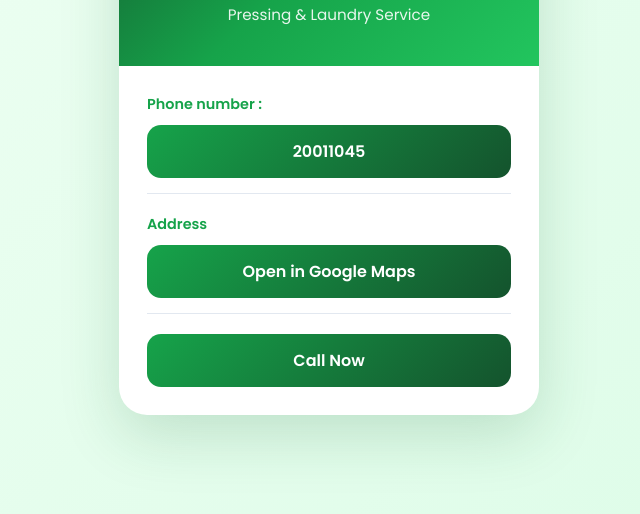
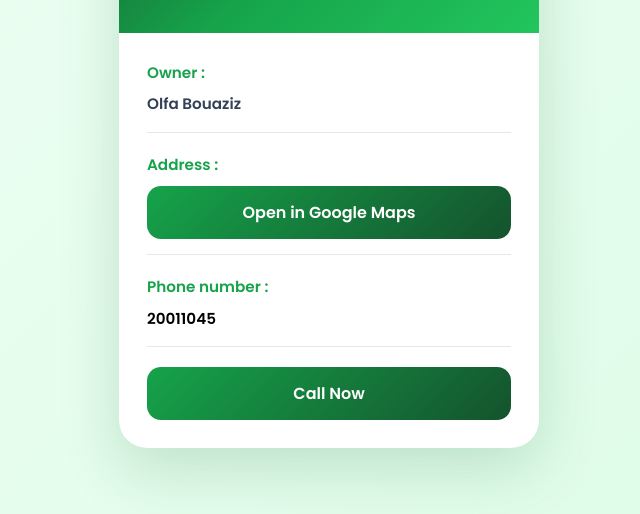
Before and after one commit to naimCheikhrouhou/ecolav, a plain HTML site: page index.html in a window 1280 px wide. Shown: the part 286-800 px from the top of the page, without its empty margins (311-951 px from the left). Drawn offline with Linux system fonts and the light colour scheme.

Commit message:
final version 1

```diff
--- a/index.html
+++ b/index.html
@@ -84,7 +84,7 @@
 
     .label{
       color:#16a34a;
-      font-size:0.9rem;
+      font-size:0.95rem;
       font-weight:600;
       margin-bottom:8px;
     }
@@ -93,6 +93,7 @@
       color:#334155;
       font-size:0.95rem;
       line-height:1.6;
+      font-weight:600;
       word-break:break-word;
     }
 
@@ -128,18 +129,23 @@
     <div class="content">
 
       <div class="item">
-      <div class="label" style="margin-bottom:8px;">Phone number :</div>
-      <a class="button" href="tel:20011045">
-        20011045
-      </a>
-    </div>
+        <div class="label">Owner :</div>
+        <div class="value">Olfa Bouaziz</div>
+      </div>
 
       <div class="item">
-        <div class="label">Address</div>
+        <div class="label">Address :</div>
         <a class="button" href="https://www.google.com/maps/place/Eco'Lav/@34.7936717,10.7414272,16.76z/data=!4m14!1m7!3m6!1s0x1301d3ba96feb6e7:0xa67c270566c7fc12!2sEco'Lav!8m2!3d34.7952112!4d10.7427908!16s%2Fg%2F11f0wm90ws!3m5!1s0x1301d3ba96feb6e7:0xa67c270566c7fc12!8m2!3d34.7952112!4d10.7427908!16s%2Fg%2F11f0wm90ws" target="_blank">
           Open in Google Maps
         </a>
       </div>
+
+      <div class="item">
+      <div class="label">Phone number :</div>
+      <a class="value" style="color:#000000; font-weight:600;">
+        20011045
+      </a>
+    </div>
 
       <a class="button" href="tel:20011045">Call Now</a>
 
```
